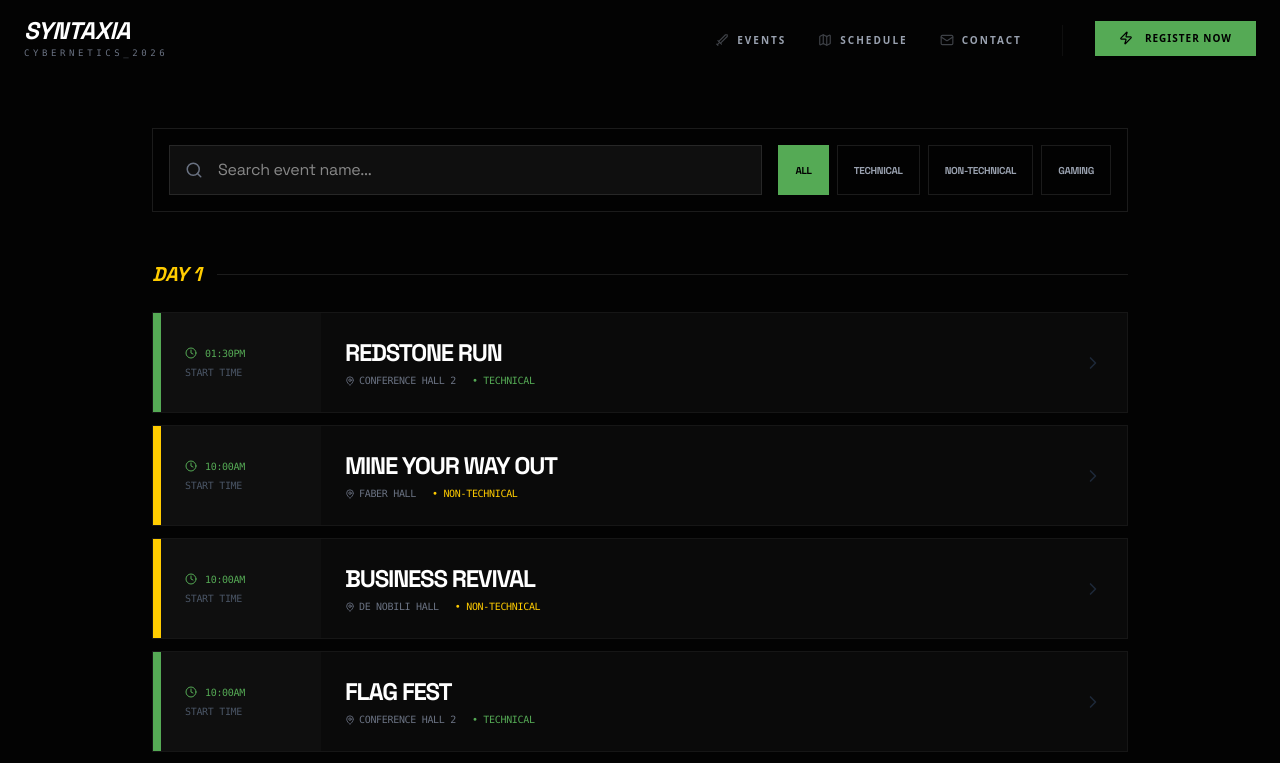
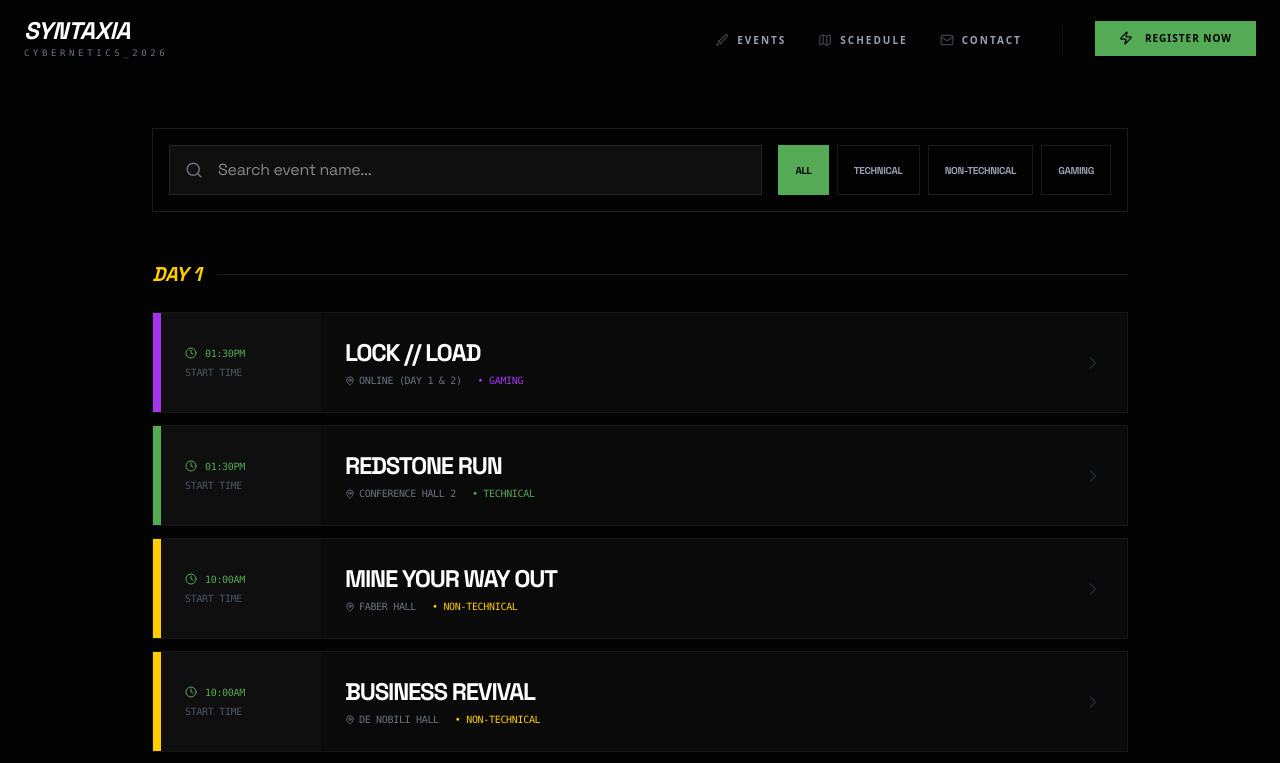
Before and after one commit to mdrayaanpasha/syntaxia-2026, a React (Vite) app: page /schedule in a window 1280 px wide. Shown: the top 763 px of the page. Built offline with nearby package versions, Linux system fonts and the light colour scheme.

Commit message:
new cahgnes

```diff
--- a/src/data.json
+++ b/src/data.json
@@ -48,7 +48,37 @@
       "title": "LOCK // LOAD",
       "cat": "Gaming",
       "desc": "Tactical 5v5 Valorant combat.",
-      "day": "1",
+      "day": "DAY 1",
+      "slot": "01:30PM - 04:00PM",
+      "venue": "Online (day 1 & 2)",
+      "img": "https://ik.imagekit.io/yylpuqff5/Minecraft/HOMEPAGE/fortnite.png",
+      "accent": "#A335EE",
+      "prize": { "first": 5000, "second": 3000 },
+      "eventDetails": [
+        "Team Composition: 5 Main Players + 1 Optional Substitute",
+        "Game Mode: Custom Competitive",
+        "Format: Group Stage followed by Knockout Rounds",
+        "Platform: PC"
+      ],
+      "rules": [
+        "Valid college ID required for verification",
+        "Report 30 mins before match; late arrival leads to disqualification",
+        "Toxic behavior or harassment will not be tolerated",
+        "Referees' decision is final"
+      ],
+      "eventHeads": [
+        { "name": "Sapnil Roy", "phone": "8972097048" },
+        { "name": "Likhith Noel Roy", "phone": "7892667608" }
+      ]
+    },
+
+    {
+      "id": 2,
+      "dbId": "cmlgm1wy10002wpij5m9w4zjl",
+      "title": "LOCK // LOAD",
+      "cat": "Gaming",
+      "desc": "Tactical 5v5 Valorant combat.",
+      "day": "DAY 2",
       "slot": "01:30PM - 04:00PM",
       "venue": "Online (day 1 & 2)",
       "img": "https://ik.imagekit.io/yylpuqff5/Minecraft/HOMEPAGE/fortnite.png",
--- a/src/pages/events/page.jsx
+++ b/src/pages/events/page.jsx
@@ -1,4 +1,3 @@
-
 import React, { useState, useEffect } from 'react';
 import { useSearchParams, useNavigate } from 'react-router-dom';
 import {
@@ -13,7 +12,11 @@ const EventsSection = () => {
   const [filter, setFilter] = useState('All');
   const navigate = useNavigate();
 
-  // Helper to map UI icons to Titles
+  // 1. UNIQUE DATA LOGIC: Filter duplicates by 'title' immediately
+  const uniqueQuests = data.quests.filter((quest, index, self) =>
+    index === self.findIndex((q) => q.title === quest.title)
+  );
+
   const getIcon = (title) => {
     const icons = {
       "BGMI": <Gamepad2 size={20} />,
@@ -34,7 +37,6 @@ const EventsSection = () => {
   useEffect(() => {
     const sector = searchParams.get('sector');
     if (sector) {
-      // Map URL params to Category names in JSON
       const sectorMap = {
         "technical": "Technical",
         "gaming": "Gaming",
@@ -46,10 +48,10 @@ const EventsSection = () => {
 
   const categories = ["All", "Technical", "Non-Technical", "Gaming"];
 
-  // Filter logic using "cat" key from your JSON
+  // 2. FILTER LOGIC: Apply category filter to the unique list
   const filteredQuests = filter === "All"
-    ? data.quests
-    : data.quests.filter(q => q.cat === filter);
+    ? uniqueQuests
+    : uniqueQuests.filter(q => q.cat === filter);
 
   return (
     <div className="min-h-screen bg-[#030303] font-minecraft selection:bg-[#55aa55] selection:text-black">
@@ -74,9 +76,9 @@ const EventsSection = () => {
                 key={cat}
                 onClick={() => {
                   setFilter(cat);
-                  // Sync URL when clicking filter buttons
                   const urlParam = cat === "All" ? "all" : cat.toLowerCase();
-                  window.location.href=`/events?sector=${urlParam}`;
+                  // Using navigate instead of window.location to prevent full page reload
+                  navigate(`/events?sector=${urlParam}`);
                 }}
                 className={`px-6 py-2 text-[10px] font-black tracking-widest transition-all uppercase italic ${
                   filter === cat ? 'bg-[#55aa55] text-black' : 'text-gray-500 hover:text-white hover:bg-white/5'
@@ -92,8 +94,8 @@ const EventsSection = () => {
         <div className="grid md:grid-cols-2 lg:grid-cols-3 gap-1 bg-white/5 border border-white/5 p-1">
           {filteredQuests.map((quest) => (
             <div
-              key={quest.id}
-              onClick={() => window.location.href=`/event-details?id=${quest.dbId}`}
+              key={quest.id || quest.dbId}
+              onClick={() => navigate(`/event-details?id=${quest.dbId}`)}
               className="group relative h-80 bg-[#050505] overflow-hidden cursor-pointer border border-transparent hover:border-[#55aa55]/50 transition-all"
             >
               {/* IMAGE */}
```
